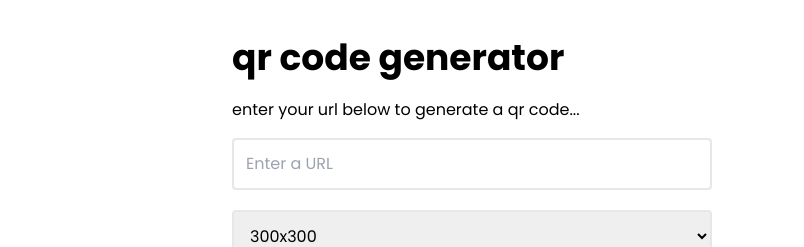
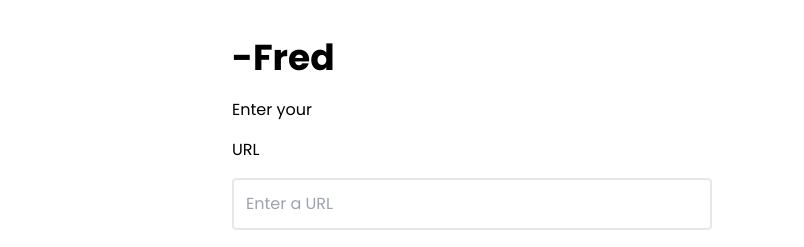
Before and after one commit to fredlee-al/qr-code-generator, a plain HTML site: page index.html in a window 1280 px wide. Shown: the part 102-349 px from the top of the page, 0-804 px from the left. Drawn offline with nearby package versions, Linux system fonts and the light colour scheme.

Commit message:
index.html

```diff
--- a/index.html
+++ b/index.html
@@ -57,9 +57,9 @@
         class="flex flex-col-reverse align-center justify-center m-auto md:max-w-4xl p-10 md:flex-row"
       >
         <div class="w-full md:w-2/3 mr-24">
-          <h1 class="text-3xl font-bold mb-5 md:text-4xl">qr code generator</h1>
-          <p class="mb-4"> </p>
-          <p>enter your url below to generate a qr code...</p>
+          <h1 class="text-3xl font-bold mb-5 md:text-4xl"> -Fred </h1>
+          <p class="mb-4"> Enter your</p>
+          <p> URL</p>
 
           <form id="generate-form" class="mt-4">
             <input
```
